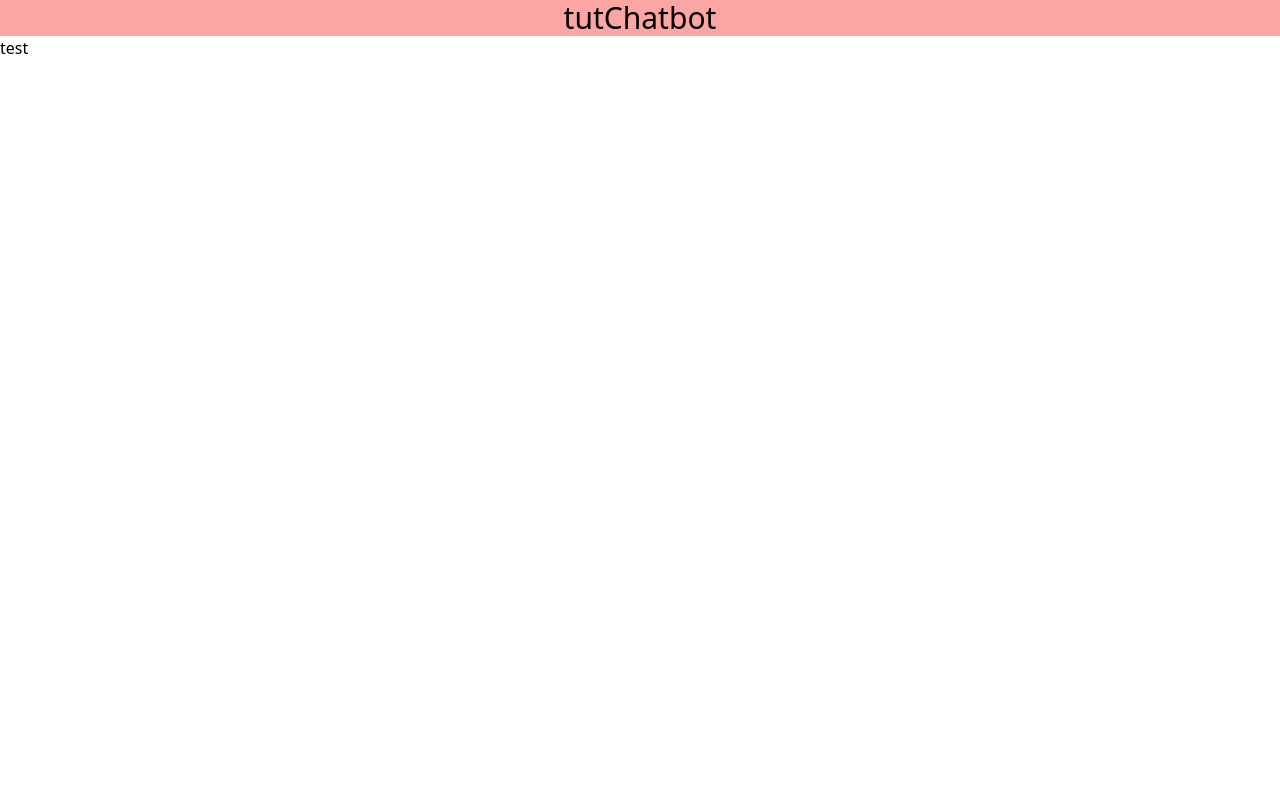
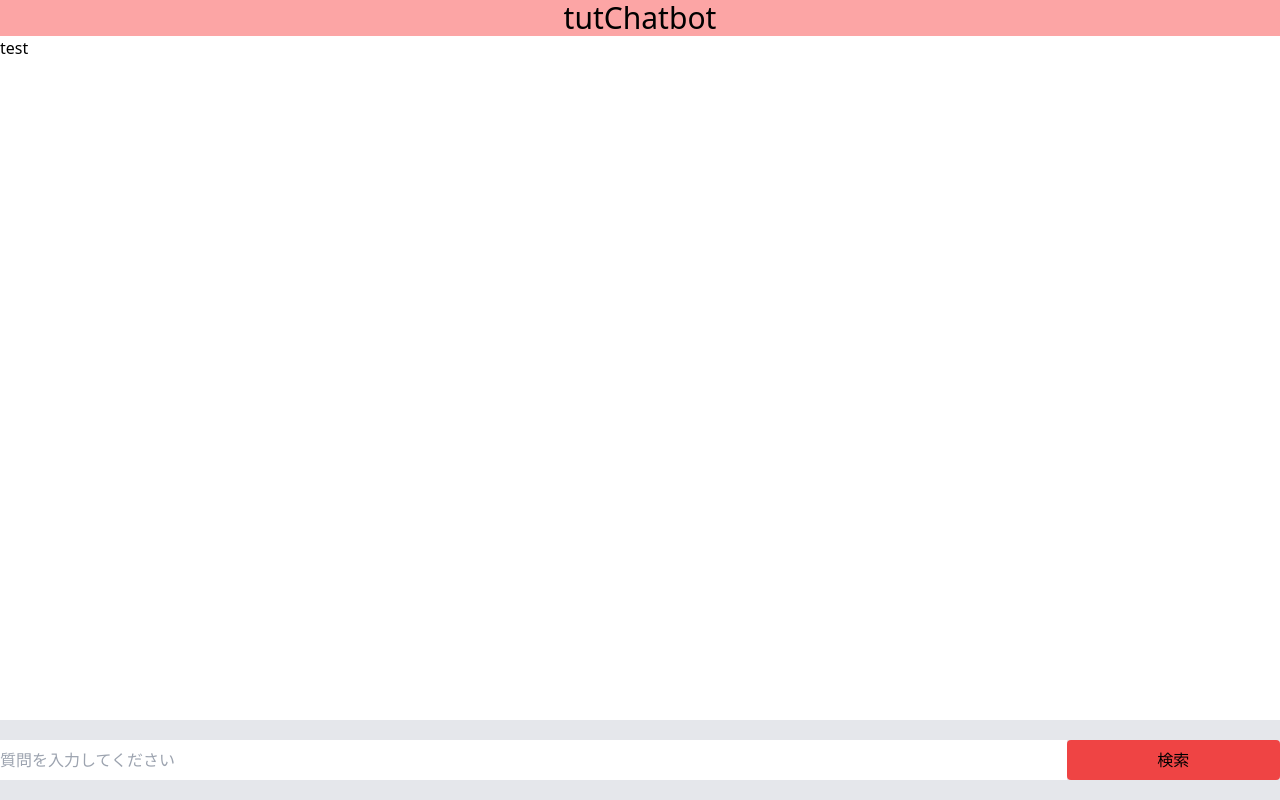
Before and after one commit to CITE-RAteam/chatbot-front, a Next.js app in the folder app/: page / in a window 1280 px wide. Built offline with nearby package versions, Linux system fonts and the light colour scheme.

Commit message:
[add]フッターを作成

```diff
--- /dev/null
+++ b/app/features/components/Footer.tsx
@@ -0,0 +1,10 @@
+export default function Footer() {
+    return (
+      <>
+        <div className="bg-gray-200 h-20 absolute bottom-0 w-screen flex">
+          <input type="text" id="question" name="question" placeholder="質問を入力してください" className="flex-5 my-auto h-10"></input>
+          <button type="button" className="bg-red-500 my-auto h-10 flex-1 rounded">検索</button>
+        </div>
+      </>
+    );
+  }
--- a/app/pages/index.tsx
+++ b/app/pages/index.tsx
@@ -1,10 +1,12 @@
+import Footer from "@/features/components/Footer";
 import Header from "@/features/components/Header";
 
 export default function Home() {
   return (
-    <>
+    <div>
       <Header />
       <p>test</p>
-    </>
+      <Footer />
+    </div>
   );
 }
--- a/app/tailwind.config.ts
+++ b/app/tailwind.config.ts
@@ -14,6 +14,13 @@ const config: Config = {
         'gradient-conic':
           'conic-gradient(from 180deg at 50% 50%, var(--tw-gradient-stops))',
       },
+      flex: {
+        '2': '2 2 0%',
+        '3': '3 3 0%',
+        '4': '4 4 0%',
+        '5': '5 5 0%',
+        '6': '6 6 0%',
+      }
     },
   },
   plugins: [],
```
